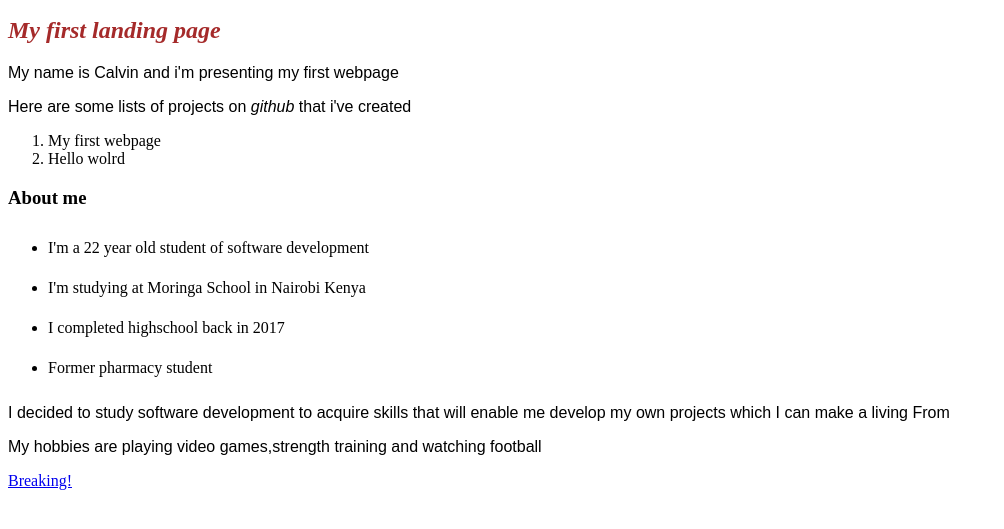
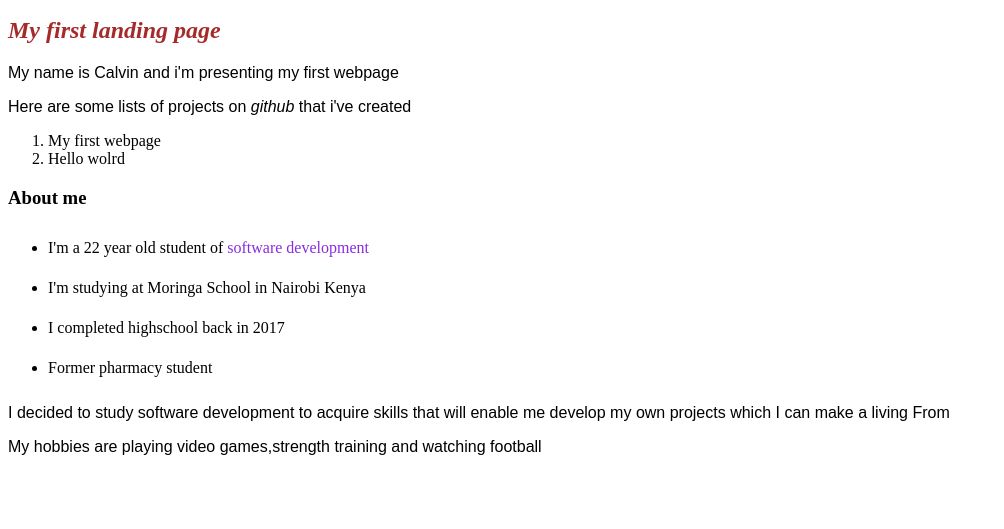
Before and after one commit to calvin-kidavasi/My-landing-page, a plain HTML site: page index.html in a window 1280 px wide. Shown: the part 85-614 px from the top of the page, without its empty margins (0-1004 px from the left). Drawn offline with Linux system fonts and the light colour scheme.

Commit message:
commit the necessary changes

```diff
--- a/index.html
+++ b/index.html
@@ -15,6 +15,10 @@
     <head>
         <title>Calvin Sabatia Kidavasi</title>
         <link href="css/styles.css" rel="stylesheet" type="text/css">
+
+        <style type ="text/css">
+            span{color:blueviolet;}
+        </style>
     </head>
     <body>
         <h1>Calvin Sabatia Kidavasi</h1>
@@ -29,13 +33,13 @@
         </ol>
         <h3>About me</h3>
         <ul>
-            <li>I'm a 22 year old student of software development</li>
+            <li>I'm a 22 year old student of <span>software development</span></li>
             <li>I'm studying at Moringa School in Nairobi Kenya</li>
             <li>I completed highschool back in 2017 </li>
             <li>Former pharmacy student</li>
         </ul>
         <p>I decided to study software development to acquire skills that will enable me develop my own projects which I can make a living From</p>
         <p>My hobbies are playing video games,strength training and watching football</p>
-        <a href="https://www.youtube.com/watch?v=Xru8y2C_XO0">Breaking!</a>
+
     </body>
 </html>
```
